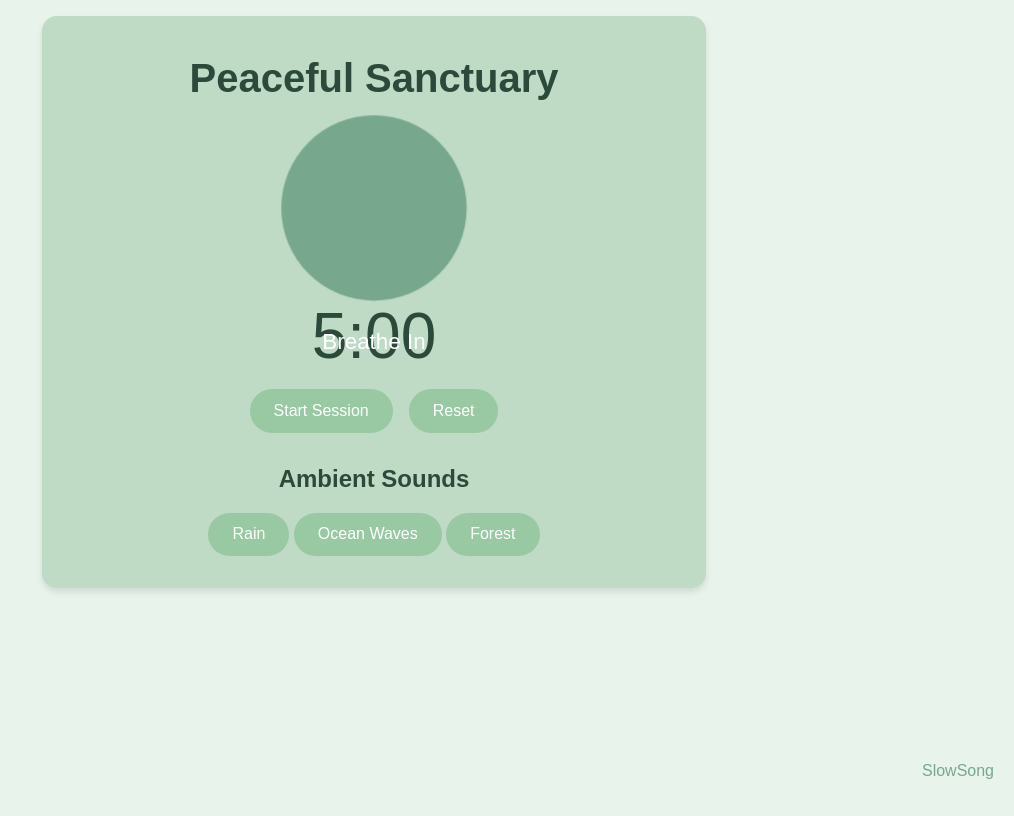
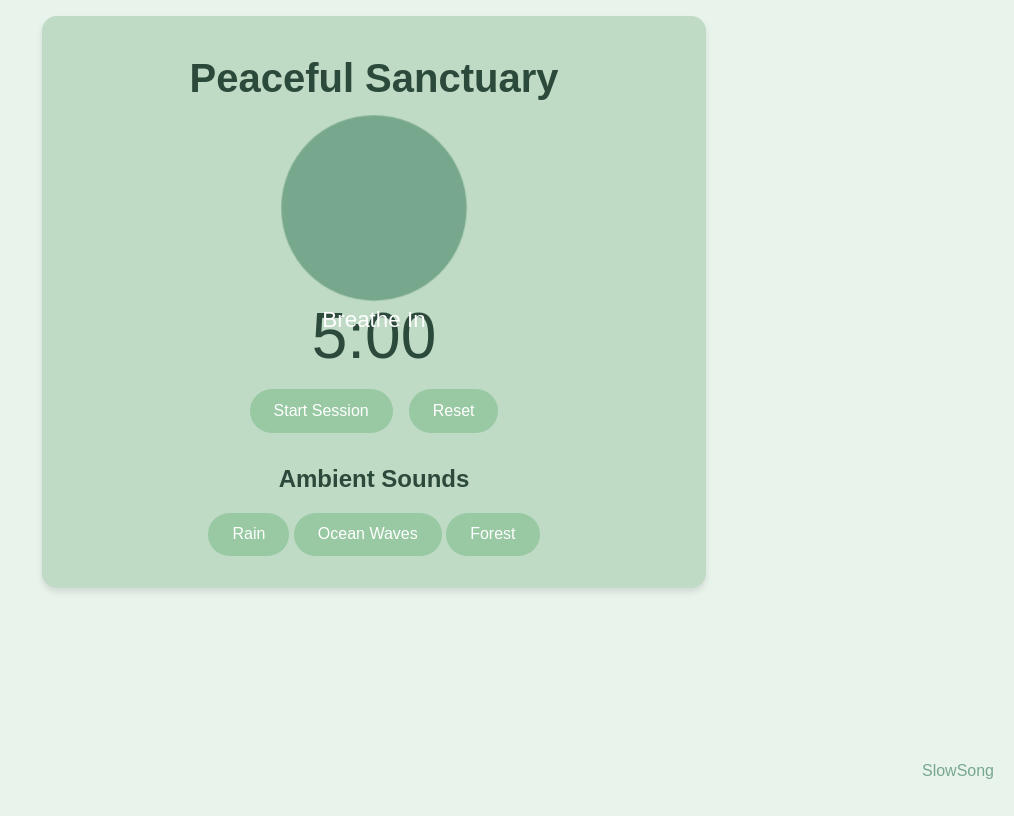
Before and after one commit to shs6502/calm, a plain HTML site: page index.html in a window 1280 px wide. Shown: the whole page, without its empty margins (266-1280 px from the left). Drawn offline with Linux system fonts and the light colour scheme.

Commit message:
Update index.html

```diff
--- a/index.html
+++ b/index.html
@@ -10,11 +10,11 @@
     <div class="container">
         <header>
             <h1>Peaceful Sanctuary</h1>
+            <div class="breathing-text">Breathe In</div>
         </header>
 
         <div class="meditation-container">
             <div class="breathing-circle"></div>
-            <p class="breathing-text">Breathe In</p>
             <div class="timer">
                 <span id="minutes">5</span>:<span id="seconds">00</span>
             </div>
@@ -32,10 +32,10 @@
                 <button data-sound="forest">Forest</button>
             </div>
         </div>
+        <footer class="footer">
+            <span>SlowSong</span>
+        </footer>
     </div>
-    <footer class="footer">
-        <span>SlowSong</span>
-    </footer>
     <script src="script.js"></script>
 </body>
 </html>
```
